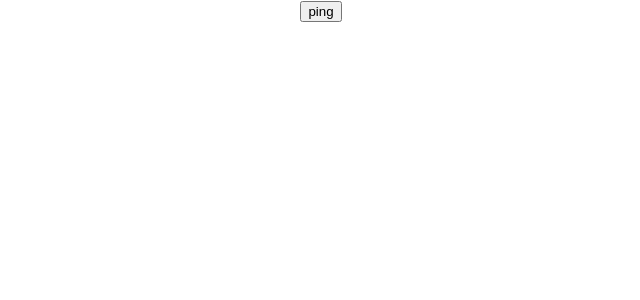
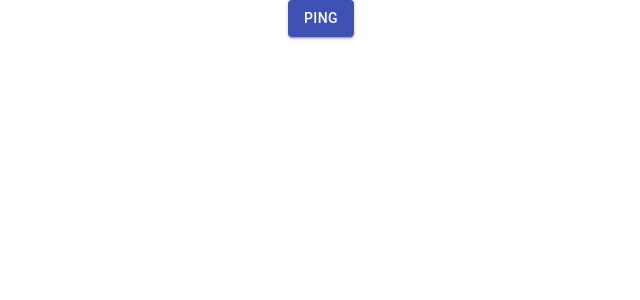
Before and after one commit to cmarr768/ts-react, a React (Create React App) app: page / in a window 1280 px wide. Shown: the top 300 px of the page, without its empty margins (319-959 px from the left). Built offline with nearby package versions, Linux system fonts and the light colour scheme.

Commit message:
Installed Material-UI and styled ping button

```diff
--- a/package.json
+++ b/package.json
@@ -3,6 +3,7 @@
   "version": "0.1.0",
   "private": true,
   "dependencies": {
+    "@material-ui/core": "^4.11.0",
     "@testing-library/jest-dom": "^5.11.4",
     "@testing-library/react": "^11.1.0",
     "@testing-library/user-event": "^12.1.10",
@@ -11,6 +12,8 @@
     "@types/react": "^16.9.53",
     "@types/react-dom": "^16.9.8",
     "axios": "^0.21.0",
+    "create-react-app": "^4.0.0",
+    "global": "^4.4.0",
     "react": "^17.0.1",
     "react-dom": "^17.0.1",
     "react-scripts": "4.0.0",
--- a/src/App.tsx
+++ b/src/App.tsx
@@ -1,6 +1,7 @@
 import React from 'react';
 import axios from "axios"
 import './App.css';
+import Button from '@material-ui/core/Button'
 
 const sendPing = async () => {
   const response = await axios({
@@ -13,7 +14,7 @@ const sendPing = async () => {
 function App() {
   return (
     <div className="App">
-      <button onClick={sendPing}>ping</button>
+      <Button variant="contained" color="primary" onClick={sendPing}>ping</Button>
     </div>
   );
 }
```
Also changed, not shown: 1 other file (tests, documents, lock files or other folders).
